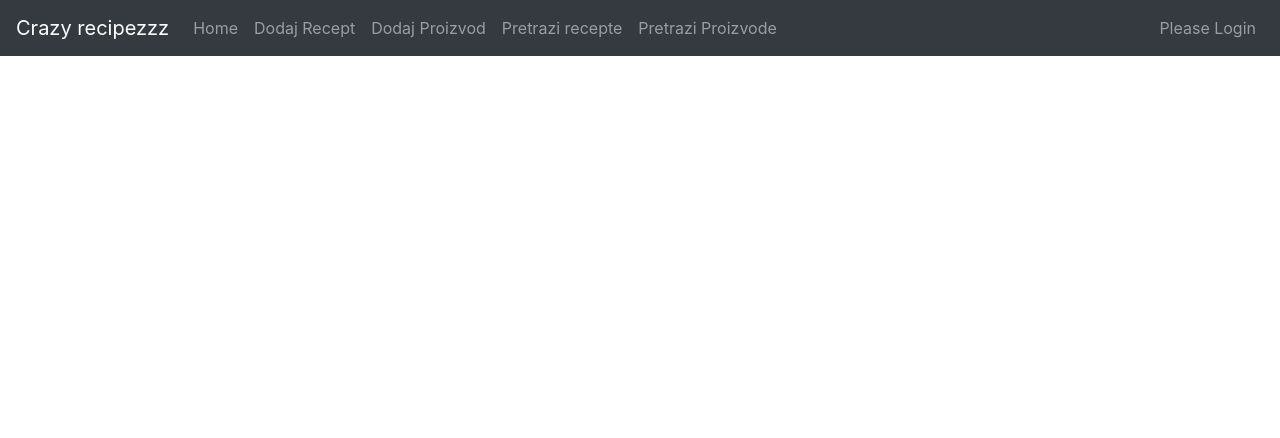
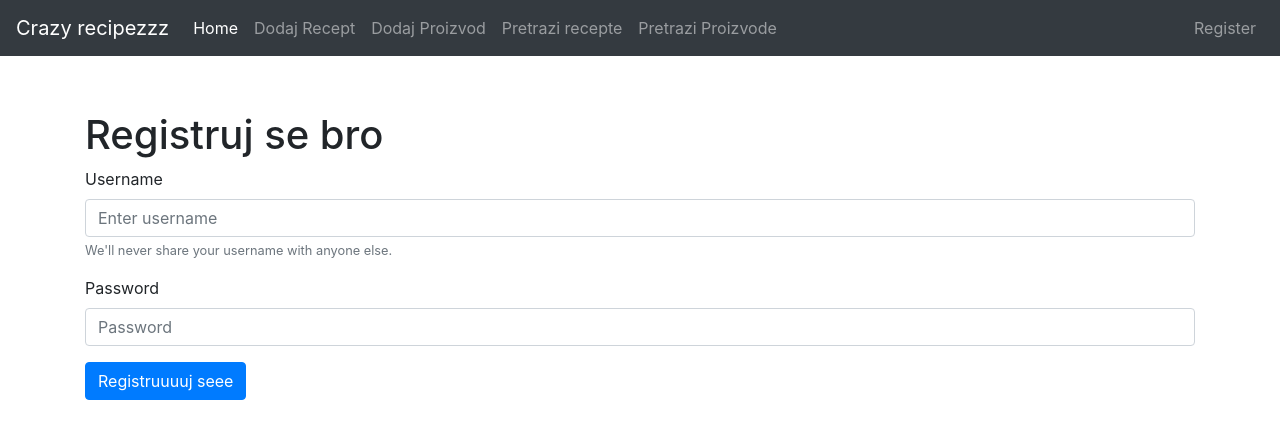
Before and after one commit to nalogzafakultet/njp-domaci2, an Angular app: page /register in a window 1280 px wide. Before the commit this address led to /. Shown: the top 438 px of the page. Built offline with nearby package versions, Linux system fonts and the light colour scheme.

Commit message:
add auth and register

```diff
--- a/src/app/api/api.routes.ts
+++ b/src/app/api/api.routes.ts
@@ -10,3 +10,4 @@ export const POST_NEW_PROIZVOD_URL = API_PREFIX_URL + 'proizvodi';
 export const GET_REMAINING_PROIZVODI = API_PREFIX_URL + 'proizvodi/diff';
 
 export const AUTH_LOGIN = API_PREFIX_URL + "login";
+export const REGISTER_USER_URL = API_PREFIX_URL + "user";
--- a/src/app/app-routing.module.ts
+++ b/src/app/app-routing.module.ts
@@ -8,9 +8,11 @@ import {SearchRecipeComponent} from './components/search-recipe/search-recipe.co
 import {SearchProizvodComponent} from './components/search-proizvod/search-proizvod.component';
 import {LoginComponent} from './components/login/login.component';
 import {AuthGuardService as AuthGuard} from './services/authguard.service';
+import {RegisterComponent} from './components/register/register.component';
 
 const routes: Routes = [
   { path: 'login', component: LoginComponent},
+  { path: 'register', component: RegisterComponent},
   { path: 'home', component: HomeComponent, canActivate: [AuthGuard] },
   { path: 'add-recipe', component: AddRecipeComponent, canActivate: [AuthGuard] },
   { path: 'add-proizvod', component: AddProizvodComponent, canActivate: [AuthGuard] },
--- a/src/app/components/navigation/navigation.component.html
+++ b/src/app/components/navigation/navigation.component.html
@@ -25,8 +25,12 @@
       </li>
     </ul>
     <ul class="navbar-nav justify-content-end">
-      <li class="nav-item">
-        <a class="nav-link">{{loginText}}</a></li>
+      <li class="nav-item" *ngIf="auth.isAuthenticated()">
+        <a class="nav-link" (click)="logout()">Logout</a>
+      </li>
+      <li class="nav-item" *ngIf="!auth.isAuthenticated()">
+        <a class="nav-link" routerLink="register">Register</a>
+      </li>
     </ul>
   </div>
 </nav>
--- a/src/app/components/navigation/navigation.component.ts
+++ b/src/app/components/navigation/navigation.component.ts
@@ -1,5 +1,6 @@
 import { Component, OnInit } from '@angular/core';
 import {AuthService} from '../../services/auth.service';
+import {Router} from '@angular/router';
 
 @Component({
   selector: 'app-navigation',
@@ -8,12 +9,23 @@ import {AuthService} from '../../services/auth.service';
 })
 export class NavigationComponent implements OnInit {
 
-  private loginText: string;
-
-  constructor(private auth: AuthService) { }
+  constructor(private auth: AuthService,
+              private router: Router) { }
 
   ngOnInit() {
-    this.loginText = this.auth.isAuthenticated() ? 'Logout' : 'Please Login';
   }
 
+  loginText() {
+    if (this.auth.isAuthenticated()) {
+      return 'Logout';
+    } else {
+      return 'Please Login';
+    }
+  }
+
+
+  logout() {
+    this.auth.logout();
+    this.router.navigate(['login']);
+  }
 }
--- a/src/app/components/register/register.component.html
+++ b/src/app/components/register/register.component.html
@@ -1,3 +1,12 @@
-<p>
-  register works!
-</p>
+<h1>Registruj se bro</h1>
+<div class="form-group">
+  <label for="exampleInputEmail1">Username</label>
+  <input type="text" class="form-control" id="exampleInputEmail1" aria-describedby="emailHelp" placeholder="Enter username" [(ngModel)]="username">
+  <small id="emailHelp" class="form-text text-muted">We'll never share your username with anyone else.</small>
+</div>
+<div class="form-group">
+  <label for="exampleInputPassword1">Password</label>
+  <input type="password" class="form-control" id="exampleInputPassword1" placeholder="Password" [(ngModel)]="password">
+</div>
+<small class="form-text text-danger"> {{errorText}} </small>
+<button type="submit" class="btn btn-primary" (click)="register()">Registruuuuj seee</button>
--- a/src/app/components/register/register.component.ts
+++ b/src/app/components/register/register.component.ts
@@ -1,4 +1,6 @@
 import { Component, OnInit } from '@angular/core';
+import {AuthService} from '../../services/auth.service';
+import {Router} from '@angular/router';
 
 @Component({
   selector: 'app-register',
@@ -6,10 +8,29 @@ import { Component, OnInit } from '@angular/core';
   styleUrls: ['./register.component.css']
 })
 export class RegisterComponent implements OnInit {
+  private username = '';
+  private password = '';
+  private errorText = '';
 
-  constructor() { }
+  constructor(private auth: AuthService,
+              private router: Router) { }
 
   ngOnInit() {
   }
 
+  register() {
+    if (!this.username || !this.password) {
+      this.errorText = 'Popuni sva polja bro';
+      return;
+    }
+
+    this.auth.register(this.username, this.password)
+      .subscribe(res => {
+        console.log(res);
+          this.router.navigate(['/login']);
+        },
+          error => console.log(error));
+    console.log('success register');
+    this.errorText = '';
+  }
 }
--- a/src/app/services/auth.service.ts
+++ b/src/app/services/auth.service.ts
@@ -1,6 +1,6 @@
 import { Injectable } from '@angular/core';
 import {HttpClient, HttpErrorResponse, HttpHeaders, HttpResponse} from '@angular/common/http';
-import {AUTH_LOGIN} from '../api/api.routes';
+import {AUTH_LOGIN, REGISTER_USER_URL} from '../api/api.routes';
 import {User} from '../model/user.model';
 import {map} from 'rxjs/operators';
 
@@ -23,4 +23,11 @@ export class AuthService {
     return !!token;
   }
 
+  register(username: string, password: string) {
+    return this.http.post(REGISTER_USER_URL, {username, password});
+  }
+
+  logout() {
+    localStorage.removeItem('id_token');
+  }
 }
```
